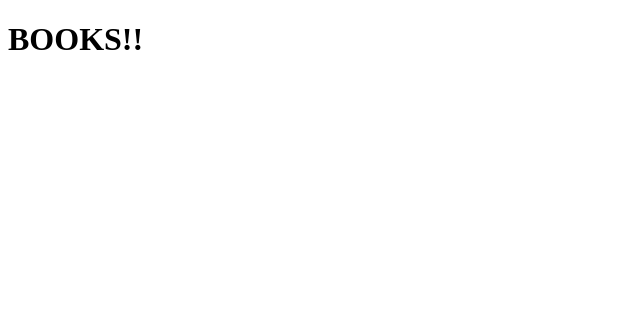
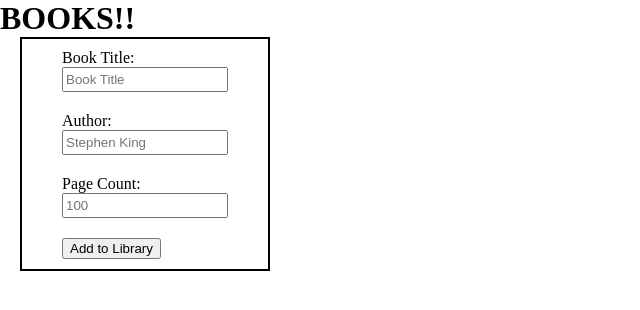
Before and after one commit to P1ttstop/books, a plain HTML site: page index.html in a window 1280 px wide. Shown: the whole page, without its empty margins (0-640 px from the left). Drawn offline with Linux system fonts and the light colour scheme.

Commit message:
creating a book object

```diff
--- a/index.html
+++ b/index.html
@@ -9,6 +9,25 @@
   </head>
   <body>
     <h1>BOOKS!!</h1>
+    <main class="main-wrapper">
+      <form action="">
+        <div class="input-wrapper">
+          <label for="title">Book Title:</label>
+          <input id="title" type="text" placeholder="Book Title" />
+        </div>
+        <div class="input-wrapper">
+          <label for="author">Author:</label>
+          <input id="author" type="text" placeholder="Stephen King" />
+        </div>
+        <div class="input-wrapper">
+          <label for="pages">Page Count:</label>
+          <input id="pages" type="text" placeholder="100" />
+        </div>
+        <div class="button-wrapper">
+          <button id="addToLibrary" class="submit">Add to Library</button>
+        </div>
+      </form>
+    </main>
     <script src="script.js"></script>
   </body>
 </html>
--- a/script.js
+++ b/script.js
@@ -15,12 +15,14 @@
 
 // const theHobbit = new Player("The Hobbit", "J.R.R Tolkien", 295, true);
 
-let myLibrary = [];
-
-function Book() {
-  // the constructor
+function Book(title, author, pages) {
+  this.title = title;
+  this.author = author;
+  this.pages = pages;
 }
 
+function createBookObject() {}
+
 function addBookToLibrary() {
-  // do stuff here
+  let myLibrary = [];
 }
--- a/style.css
+++ b/style.css
@@ -0,0 +1,26 @@
+* {
+  margin: 0;
+  box-sizing: border-box;
+}
+
+.main-wrapper {
+  border: 2px solid #000;
+  width: 250px;
+  margin-left: 20px;
+  padding: 10px 40px;
+}
+
+form {
+  display: flex;
+  flex-direction: column;
+  gap: 20px;
+}
+
+.input-wrapper {
+  display: flex;
+  flex-direction: column;
+}
+
+input {
+  height: 25px;
+}
```
